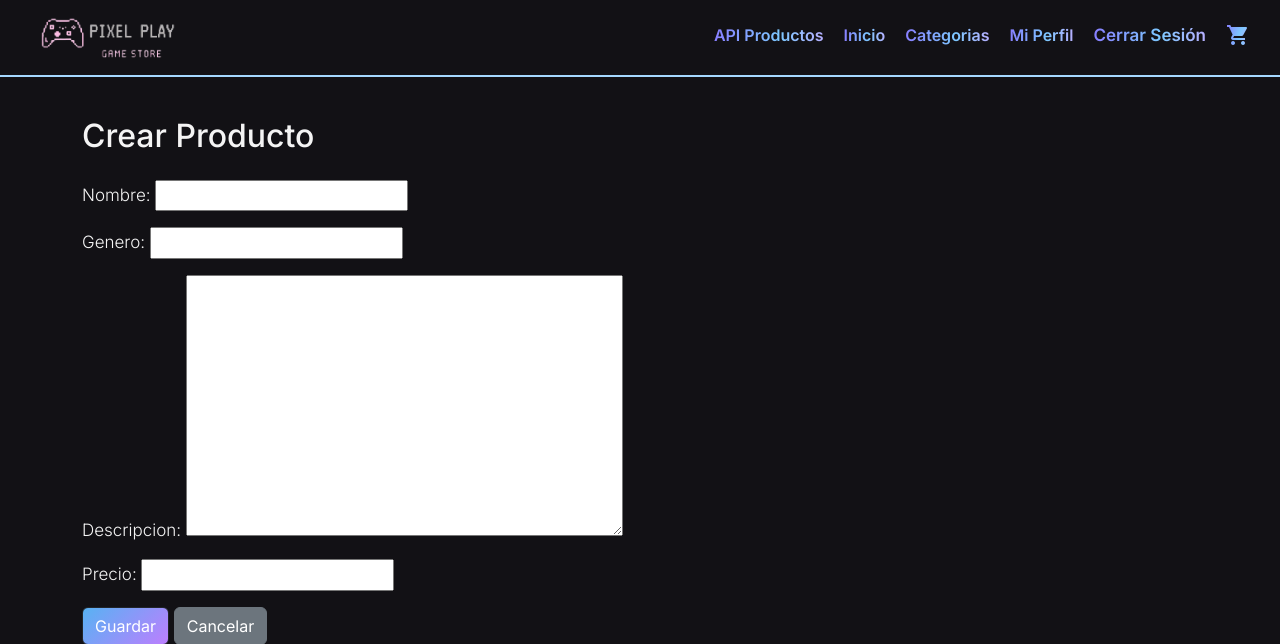
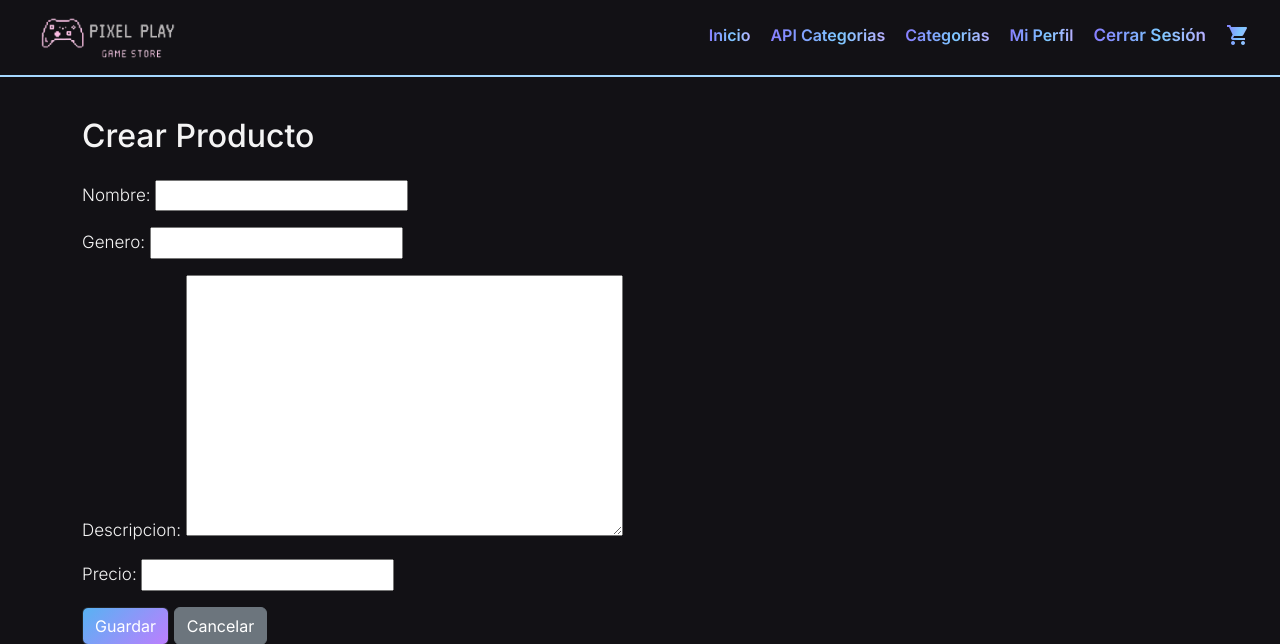
Before and after one commit to An-Catrileo/eGESVEN, a Django app: page /productos/crear in a window 1280 px wide. Shown: the top 644 px of the page. Run offline with Django 5.2, Linux system fonts and the light colour scheme; the visitor is signed in with stand-in values (Sample User, id 1); parts of the project's set-up code (start-up, migrations or seed data) failed here and were passed over.

Commit message:
feat: :sparkles:

```diff
--- a/juegos/templates/juegos/base_generic.html
+++ b/juegos/templates/juegos/base_generic.html
@@ -28,9 +28,8 @@
             </a>
             <ul class="navbar-nav flex-row">
                 {% if user.is_authenticated %}
-                <li class="nav-item"><a class="nav-link" href="{% url 'productos_api' %}">API Productos</a></li>
-
-                    <li class="nav-item"><a class="nav-link" href="{% url 'home' %}">Inicio</a></li>
+                <li class="nav-item"><a class="nav-link" href="{% url 'home' %}">Inicio</a></li>
+                <li class="nav-item"><a class="nav-link" href="{% url 'categorias_api' %}">API Categorias</a></li>
                     <li class="nav-item"><a class="nav-link" href="{% url 'listar_productos' %}">Categorias</a></li>
                     <li class="nav-item"><a href="{% url 'perfil_usuario' %}" class="nav-link">Mi Perfil</a></li>
                     <li class="nav-item">
--- a/juegos/urls.py
+++ b/juegos/urls.py
@@ -37,8 +37,8 @@ urlpatterns= [
     path('carrito/eliminar/<int:producto_id>/', views.eliminar_del_carrito, name='eliminar_del_carrito'),
     path('carrito/vaciar/', views.vaciar_carrito, name='vaciar_carrito'),
     path('carrito/actualizar/<int:producto_id>/', views.actualizar_cantidad_carrito, name='actualizar_cantidad_carrito'),
-    path('api/productos/', views.categorias_api, name='categorias_api'),
-    path('api/productos/int:pk/', views.categorias_api, name='categoria_detalle'),
+    path('api/categorias/', views.categorias_api, name='categorias_api'),
+    path('api/categorias/int:pk/', views.categorias_api, name='categoria_detalle'),
     path('categorias-juegos/', views.listar_categorias_juegos, name='listar_categorias_juegos'),
     path('api/token/', TokenObtainPairView.as_view(), name='token_obtain_pair'),
     path('api/token/refresh/', TokenRefreshView.as_view(), name='token_refresh'),
```
Also changed, not shown: juegos/migrations/0001_initial.py.
